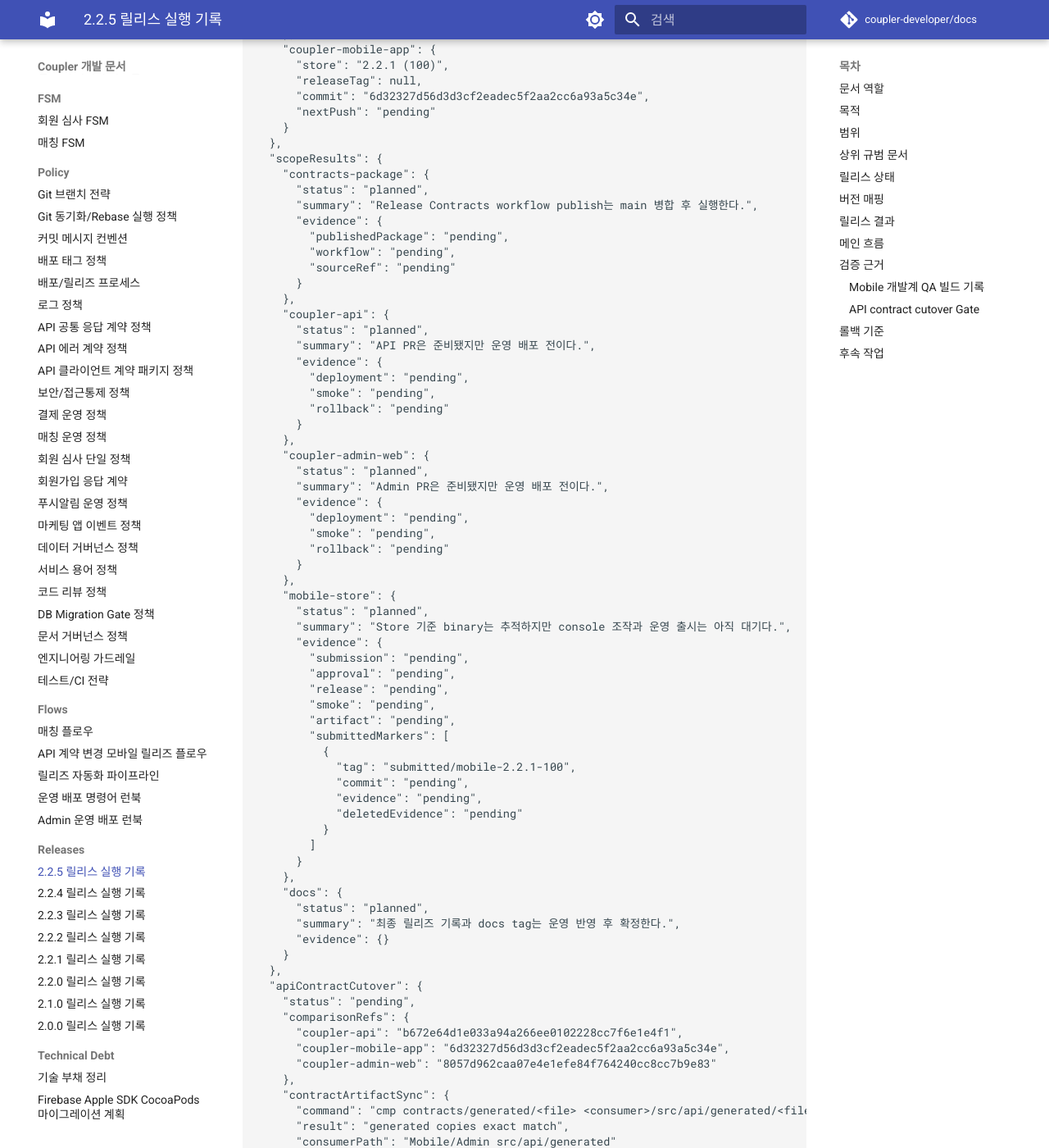
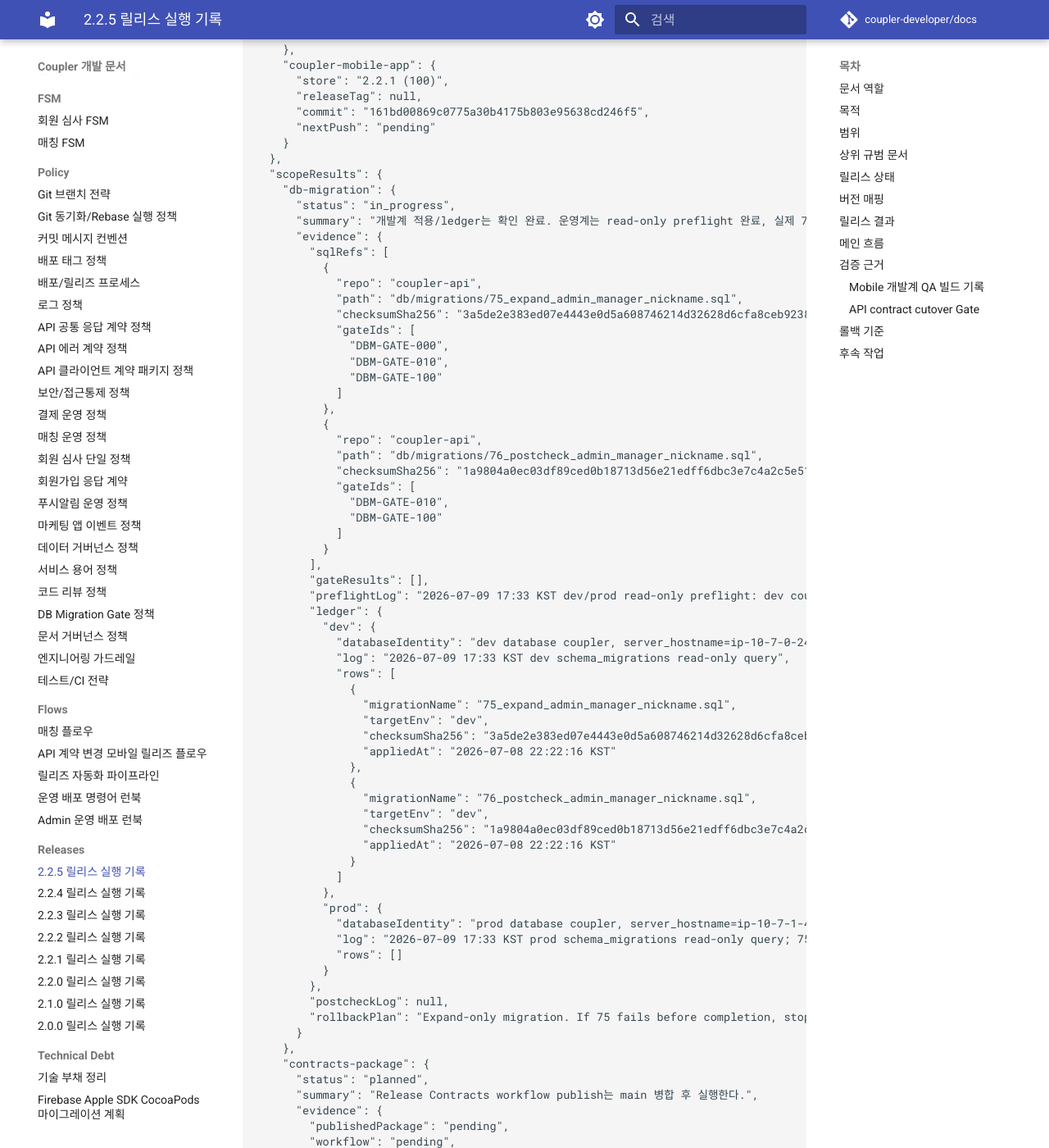
Before and after one commit to coupler-developer/docs, an MkDocs documentation site: the page built from content/releases/v2.2.5.md, in a window 1280 px wide and 1400 px high, scrolled down 615 px. Shown: the whole window at 82% size. Built offline with MkDocs 1.6.1 and Material for MkDocs 9.7.7, drawn with Linux system fonts in a browser that asks for light colours; comment, search, counter and statistics services are not loaded; some of the changed text lies outside the part shown.

Commit message:
docs: update v2.2.5 release scope

```diff
--- a/content/releases/v2.2.5.md
+++ b/content/releases/v2.2.5.md
@@ -4,12 +4,13 @@
 {
   "schema": "release-metadata/v1",
   "version": "v2.2.5",
-  "status": "planned",
+  "status": "in_progress",
   "releaseScopes": [
+    "db-migration",
     "contracts-package",
     "coupler-api",
     "coupler-admin-web",
-    "mobile-store",
+    "mobile-nextpush",
     "docs"
   ],
   "extraRepoRefs": [],
@@ -20,20 +21,76 @@
     },
     "coupler-api": {
       "tag": null,
-      "commit": "b672e64d1e033a94a266ee0102228cc7f6e1e4f1"
+      "commit": "ba57aa8d0e5636d3c56bc61ba4dd7653f2561920"
     },
     "coupler-admin-web": {
       "tag": null,
-      "commit": "8057d962caa07e4e1efe84f764240cc8cc7b9e83"
+      "commit": "96034847c7f567209c533fce17bd61e96dca8700"
     },
     "coupler-mobile-app": {
       "store": "2.2.1 (100)",
       "releaseTag": null,
-      "commit": "6d32327d56d3d3cf2eadec5f2aa2cc6a93a5c34e",
+      "commit": "161bd00869c0775a30b4175b803e95638cd246f5",
       "nextPush": "pending"
     }
   },
   "scopeResults": {
+    "db-migration": {
+      "status": "in_progress",
+      "summary": "개발계 적용/ledger는 확인 완료. 운영계는 read-only preflight 완료, 실제 75/76 적용과 prod ledger 기록은 대기다.",
+      "evidence": {
+        "sqlRefs": [
+          {
+            "repo": "coupler-api",
+            "path": "db/migrations/75_expand_admin_manager_nickname.sql",
+            "checksumSha256": "3a5de2e383ed07e4443e0d5a608746214d32628d6cfa8ceb9238b8dccbb1e381",
+            "gateIds": [
+              "DBM-GATE-000",
+              "DBM-GATE-010",
+              "DBM-GATE-100"
+            ]
+          },
+          {
+            "repo": "coupler-api",
+            "path": "db/migrations/76_postcheck_admin_manager_nickname.sql",
+            "checksumSha256": "1a9804a0ec03df89ced0b18713d56e21edff6dbc3e7c4a2c5e5183f25b292a49",
+            "gateIds": [
+              "DBM-GATE-010",
+              "DBM-GATE-100"
+            ]
+          }
+        ],
+        "gateResults": [],
+        "preflightLog": "2026-07-09 17:33 KST dev/prod read-only preflight: dev coupler server_id=690113547 has 75/76 ledger and t_admin.nickname varchar(25); prod coupler server_id=1875286815 has schema_migrations, 75/76 absent, t_admin.nickname varchar(20) NOT NULL, total_admin_rows=5, nickname_over_25_count=0, processlist has no running app query.",
+        "ledger": {
+          "dev": {
+            "databaseIdentity": "dev database coupler, server_hostname=ip-10-7-0-248, server_id=690113547, server_version=8.4.9",
+            "log": "2026-07-09 17:33 KST dev schema_migrations read-only query",
+            "rows": [
+              {
+                "migrationName": "75_expand_admin_manager_nickname.sql",
+                "targetEnv": "dev",
+                "checksumSha256": "3a5de2e383ed07e4443e0d5a608746214d32628d6cfa8ceb9238b8dccbb1e381",
+                "appliedAt": "2026-07-08 22:22:16 KST"
+              },
+              {
+                "migrationName": "76_postcheck_admin_manager_nickname.sql",
+                "targetEnv": "dev",
+                "checksumSha256": "1a9804a0ec03df89ced0b18713d56e21edff6dbc3e7c4a2c5e5183f25b292a49",
+                "appliedAt": "2026-07-08 22:22:16 KST"
+              }
+            ]
+          },
+          "prod": {
+            "databaseIdentity": "prod database coupler, server_hostname=ip-10-7-1-48, server_id=1875286815, server_version=10.6.24-MariaDB-log",
+            "log": "2026-07-09 17:33 KST prod schema_migrations read-only query; 75/76 rows absent before apply",
+            "rows": []
+          }
+        },
+        "postcheckLog": null,
+        "rollbackPlan": "Expand-only migration. If 75 fails before completion, stop and inspect actual column contract/ledger before retry. If 75 succeeds but 76 fails before API/Admin deployment, keep Admin writes frozen and either fix forward to varchar(25) postcheck success or restore from RDS snapshot according to DBM failure classification; do not contract back after API/Admin rollout without separate approval."
+      }
+    },
     "contracts-package": {
       "status": "planned",
       "summary": "Release Contracts workflow publish는 main 병합 후 실행한다.",
@@ -61,23 +118,17 @@
         "rollback": "pending"
       }
     },
-    "mobile-store": {
+    "mobile-nextpush": {
       "status": "planned",
-      "summary": "Store 기준 binary는 추적하지만 console 조작과 운영 출시는 아직 대기다.",
+      "summary": "Store 2.2.1 (100) binary를 대상으로 Production NextPush만 적용한다. Store 재제출/신규 native tag는 범위가 아니다.",
       "evidence": {
-        "submission": "pending",
-        "approval": "pending",
-        "release": "pending",
-        "smoke": "pending",
-        "artifact": "pending",
-        "submittedMarkers": [
-          {
-            "tag": "submitted/mobile-2.2.1-100",
-            "commit": "pending",
-            "evidence": "pending",
-            "deletedEvidence": "pending"
-          }
-        ]
+        "app": "pending",
+        "productionLabel": "pending",
+        "targetBinary": "2.2.1 (100)",
+        "uploadedAt": "pending",
+        "rollout": "pending",
+        "mandatory": "pending",
+        "disabled": "pending"
       }
     },
     "docs": {
@@ -89,9 +140,9 @@
   "apiContractCutover": {
     "status": "pending",
     "comparisonRefs": {
-      "coupler-api": "b672e64d1e033a94a266ee0102228cc7f6e1e4f1",
-      "coupler-mobile-app": "6d32327d56d3d3cf2eadec5f2aa2cc6a93a5c34e",
-      "coupler-admin-web": "8057d962caa07e4e1efe84f764240cc8cc7b9e83"
+      "coupler-api": "ba57aa8d0e5636d3c56bc61ba4dd7653f2561920",
+      "coupler-mobile-app": "161bd00869c0775a30b4175b803e95638cd246f5",
+      "coupler-admin-web": "96034847c7f567209c533fce17bd61e96dca8700"
     },
     "contractArtifactSync": {
       "command": "cmp contracts/generated/<file> <consumer>/src/api/generated/<file>",
@@ -132,13 +183,13 @@
 
 - `v2.2.5` docs 릴리스 기록에 API/Admin/Mobile 공통 응답과 ErrorData contract cutover 진행 기준점을 고정한다.
 - 운영 API가 legacy envelope에서 공통 `{ ok, data | error }` envelope로 전환되는 시점과 검증 근거를 한 곳에서 추적한다.
-- 코드 PR 준비 상태와 운영 cutover 완료 상태를 분리해 Draft 해제, merge, 배포, rollback 판단 기준을 명확히 한다.
+- 코드 main 기준점, 운영 DB expand migration, API/Admin 운영 배포, Mobile NextPush 적용, rollback 판단 기준을 분리해 추적한다.
 
 ## 범위
 
-- 대상: `docs`, `coupler-api`, `coupler-admin-web`, `coupler-mobile-app`
-- 포함 범위: 공통 응답 envelope, ErrorData contract, generated contract copy exact match, Mobile/Admin 응답 boundary, 강제 업데이트 차단 검증, Admin/API 운영 smoke 기준
-- 제외 범위: 운영 `RDS` schema 변경, Store console 조작, NextPush console 조작, Codex의 운영 EC2 배포 수행
+- 대상: `docs`, `coupler-api`, `coupler-admin-web`, `coupler-mobile-app`, 운영 `RDS`
+- 포함 범위: `t_admin.nickname` `varchar(20) -> varchar(25)` expand migration, 공통 응답 envelope, ErrorData contract, generated contract copy exact match, Mobile/Admin 응답 boundary, 강제 업데이트 차단 검증, Admin/API 운영 smoke 기준, Mobile Production NextPush
+- 제외 범위: Store console 재제출/신규 native release, Mobile native version bump/tag, DB contract/drop, Codex의 운영 EC2 배포 수행
 
 ## 상위 규범 문서
 
@@ -152,36 +203,39 @@
 ## 릴리스 상태
 
 - 목표 버전: `v2.2.5`
-- 전체 상태: `planned`
-- 완료 범위: 4개 PR 코드 준비, GitHub Actions 통과, generated contract exact match 로컬 검증, Mobile 강제 업데이트 게이트 단위 테스트, 운영 `version_code < min_version` 요청의 `force_update: 2` 확인
-- 대기 범위: PR 리뷰 승인, Draft 해제, `main` 병합, API/Admin/Mobile 운영 배포, 운영 공통 envelope 응답 확인, Admin 운영자 액션 검증, rollback 기준점 확정, 서비스 태그 생성, docs 최종 상태 갱신
+- 전체 상태: `in_progress`
+- 완료 범위: 관련 코드 `main` 병합 및 최신성 확인, generated contract exact match 로컬 검증, Mobile 강제 업데이트 게이트 단위 테스트, 운영 `version_code < min_version` 요청의 `force_update: 2` 확인, 개발계 DB 75/76 적용 및 ledger 확인, 운영 DB read-only preflight 확인
+- 대기 범위: DB migration SQL evidence commit/merge, 운영 DB 75/76 적용 및 prod ledger 기록, API/Admin 운영 배포, 운영 공통 envelope 응답 확인, Admin 운영자 액션 검증, Mobile Production NextPush, rollback 기준점 확정, 서비스 태그 생성, docs 최종 상태 갱신
 
 ## 버전 매핑
 
 - `docs`: 기록 버전 `v2.2.5`, 태그 `미생성`, 커밋 `pending`
-- `coupler-api`: 태그 `미생성`, PR [#94](https://github.com/coupler-developer/coupler-api/pull/94), 커밋 `b672e64d1e033a94a266ee0102228cc7f6e1e4f1`
-- `coupler-admin-web`: 태그 `미생성`, PR [#47](https://github.com/coupler-developer/coupler-admin-web/pull/47), 커밋 `8057d962caa07e4e1efe84f764240cc8cc7b9e83`
-- `coupler-mobile-app`: Store `2.2.1 (100)`, 릴리스 태그 `미생성`, NextPush `pending`, PR [#145](https://github.com/coupler-developer/coupler-mobile-app/pull/145), 커밋 `6d32327d56d3d3cf2eadec5f2aa2cc6a93a5c34e`
+- `coupler-api`: 태그 `미생성`, 운영 배포 대상 main 커밋 `ba57aa8d0e5636d3c56bc61ba4dd7653f2561920`; DB SQL evidence commit/merge 대기
+- `coupler-admin-web`: 태그 `미생성`, 운영 배포 대상 main 커밋 `96034847c7f567209c533fce17bd61e96dca8700`
+- `coupler-mobile-app`: Store `2.2.1 (100)` binary 기준, 이번 릴리스의 신규 모바일 git tag 없음, NextPush `pending`, 운영 NextPush 대상 main 커밋 `161bd00869c0775a30b4175b803e95638cd246f5`
 - `coupler-mobile-app` 제출 마커 태그: `submitted/mobile-2.2.1-100`
 - 제출 마커 증빙 이관/삭제: `pending`
 
 ## 릴리스 결과
 
-- 공통 응답/ErrorData contract cutover 코드는 PR 기준으로 준비됐지만 운영 반영은 완료되지 않았다.
-- API PR #94는 `response_success`/`response_error` 공통 envelope 경계와 descriptor-first ErrorData 경계를 고정한다.
-- Mobile PR #145와 Admin PR #47은 generated contract copy와 `ok` 기반 응답 boundary를 사용한다.
+- 공통 응답/ErrorData contract cutover 코드는 main 기준으로 준비됐지만 운영 반영은 완료되지 않았다.
+- API main은 `response_success`/`response_error` 공통 envelope 경계와 descriptor-first ErrorData 경계를 고정한다.
+- Mobile/Admin main은 generated contract copy와 `ok` 기반 응답 boundary를 사용한다.
+- 개발계 DB는 `75_expand_admin_manager_nickname.sql`/`76_postcheck_admin_manager_nickname.sql` 적용과 ledger 기록이 확인됐다.
+- 운영 DB는 `75/76` 미적용 상태이며, `t_admin.nickname`이 `varchar(20) NOT NULL`이라 이번 expand migration 적용 대상이다.
 - 운영 `GET /app/auth/getSettingList?os=google&version_code=1`은 `app_info.force_update: 2`를 반환해 기존 낮은 build 차단 설정은 확인됐다.
 - 같은 운영 응답은 아직 top-level `result_code`, `result_msg`, `result_data`를 반환하므로 API 공통 envelope cutover 완료 증거로 사용하지 않는다.
 
 ## 메인 흐름
 
-1. API/Admin/Mobile/docs 공통 계약 PR의 CI와 mergeability를 확인한다.
-2. PR 리뷰 승인 후 Draft를 해제하고 정책에 따라 `main`으로 병합한다.
-3. API/Admin 운영 배포와 Mobile Store 또는 NextPush 적용 범위를 확정한다.
-4. 운영 `getSettingList`에서 낮은 build가 `force_update: 2`로 차단되는지 확인한다.
-5. 운영 API 응답이 `{ ok: true, data }` 또는 `{ ok: false, error }` envelope로 전환됐는지 확인한다.
-6. Admin 운영자 액션 smoke와 Mobile 앱 기본 진입을 검증한다.
-7. rollback 기준과 서비스 태그를 확정한 뒤 docs 릴리스 기록을 `released` 또는 실제 상태로 갱신한다.
+1. API/Admin/Mobile/docs main 최신성과 clean 상태를 확인한다.
+2. DB migration SQL을 `coupler-api` repo-relative 경로와 checksum으로 고정한다.
+3. 운영 DB read-only preflight로 DB 식별값, ledger, 대상 column contract, 대상 row counter를 확인한다.
+4. Admin write 작업을 잠시 freeze한 뒤 운영 DB에서 75/76을 순서대로 적용하고 `schema_migrations` prod row를 기록한다.
+5. API/Admin 운영 배포를 진행하고 운영 API 응답이 `{ ok: true, data }` 또는 `{ ok: false, error }` envelope로 전환됐는지 확인한다.
+6. Mobile Production NextPush를 Store `2.2.1 (100)` binary target으로 적용한다.
+7. Admin 운영자 액션 smoke와 Mobile 앱 기본 진입을 검증한다.
+8. rollback 기준과 서비스 태그를 확정한 뒤 docs 릴리스 기록을 `released` 또는 실제 상태로 갱신한다.
 
 ## 검증 근거
 
@@ -194,6 +248,8 @@
 - 운영 Admin smoke: `curl -I https://cms.ritzy.fourhundred.co.kr` -> `HTTP/2 200`, `server: nginx/1.18.0 (Ubuntu)`
 - 운영 legacy 차단 확인: `curl https://api.ritzy.fourhundred.co.kr/app/auth/getSettingList?os=google&version_code=1` -> `app_info.version_code: 97`, `app_info.min_version: 97`, `app_info.force_update: 2`
 - 운영 envelope 미완료 확인: 같은 응답의 top-level key가 `result_code`, `result_msg`, `result_data`
+- 개발계 DB preflight: `2026-07-09 17:33 KST`, `database_name=coupler`, `server_id=690113547`, `server_version=8.4.9`, 75/76 ledger row 존재, `t_admin.nickname=varchar(25) NOT NULL`, `nickname_over_25_count=0`
+- 운영 DB preflight: `2026-07-09 17:33 KST`, `database_name=coupler`, `server_id=1875286815`, `server_version=10.6.24-MariaDB-log`, 75/76 ledger row 없음, `t_admin.nickname=varchar(20) NOT NULL`, `total_admin_rows=5`, `nickname_over_25_count=0`
 
 ### Mobile 개발계 QA 빌드 기록
 
@@ -217,9 +273,9 @@ API/Admin/Mobile 공통 응답 또는 ErrorData contract cutover가 포함되므
 
 - Cutover 상태: `pending`
 - 비교 기준 ref:
-    - `coupler-api`: `b672e64d1e033a94a266ee0102228cc7f6e1e4f1`
-    - `coupler-mobile-app`: `6d32327d56d3d3cf2eadec5f2aa2cc6a93a5c34e`
-    - `coupler-admin-web`: `8057d962caa07e4e1efe84f764240cc8cc7b9e83`
+    - `coupler-api`: `ba57aa8d0e5636d3c56bc61ba4dd7653f2561920`
+    - `coupler-mobile-app`: `161bd00869c0775a30b4175b803e95638cd246f5`
+    - `coupler-admin-web`: `96034847c7f567209c533fce17bd61e96dca8700`
 - Generated contract exact match:
     - 명령: `cmp contracts/generated/<file> <consumer>/src/api/generated/<file>` for `errorContract.ts`, `errorMessages.ts`, `errorRuntime.ts`, `apiContract.ts`
     - 결과: `generated copies exact match`
@@ -244,16 +300,17 @@ API/Admin/Mobile 공통 응답 또는 ErrorData contract cutover가 포함되므
 
 ## 롤백 기준
 
-- API/Admin/Mobile PR을 `main`에 병합하기 전에는 각 PR branch head를 rollback 기준으로 쓰지 않는다.
-- 운영 배포 전 문제가 확인되면 Draft PR 상태를 유지하고 원인 수정 후 CI와 정책 검증을 재실행한다.
+- 운영 DB 75 적용 전 문제가 확인되면 migration을 시작하지 않고 SQL evidence/main 기준점을 먼저 고친다.
+- 운영 DB 75 적용 후 76 postcheck가 실패하면 API/Admin 배포를 진행하지 않고 DBM 실패/중단 분류에 따라 실제 column contract와 ledger를 확인한다.
 - 운영 배포 후 문제가 확인되면 직전 운영 API/Admin/Mobile SHA 또는 tag 기준으로 되돌린다.
 - 공통 envelope 배포 후 legacy 앱에서 기본 진입 실패가 확인되면 cutover 완료로 닫지 않고 호환 배포 기준으로 복구한다.
 - DB schema contract/drop은 이번 릴리스 범위가 아니며, 별도 DBM Gate 없이 실행하지 않는다.
 
 ## 후속 작업
 
-- 각 PR의 리뷰 승인과 Draft 해제를 완료한다.
-- API/Admin/Mobile 병합 후 운영 배포를 수행한다.
+- DB migration SQL evidence 변경을 `coupler-api` main에 반영한다.
+- 운영 DB 75/76 적용과 prod ledger 기록을 수행한다.
+- API/Admin 운영 배포를 수행한다.
 - 운영 API의 top-level envelope이 `{ ok, data | error }`로 전환됐는지 확인한다.
-- Mobile Store 또는 NextPush 적용 근거와 Admin 운영자 액션 smoke를 추가한다.
+- Mobile NextPush 적용 근거와 Admin 운영자 액션 smoke를 추가한다.
 - rollback SHA/tag와 서비스 태그 생성 결과를 기록한다.
```
